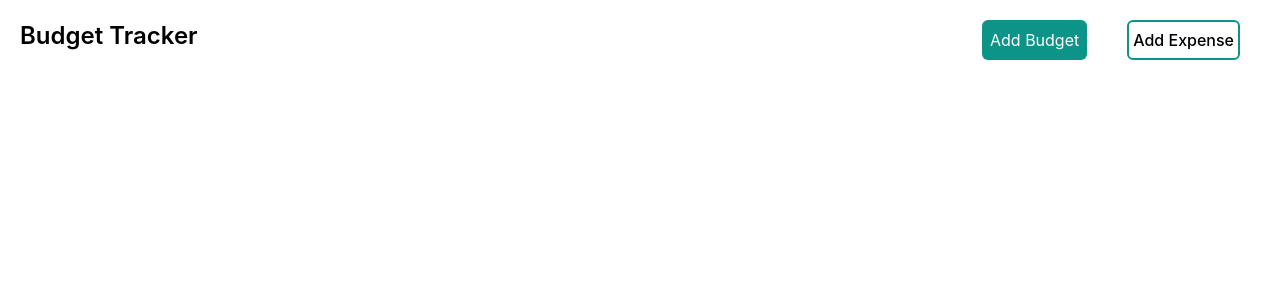
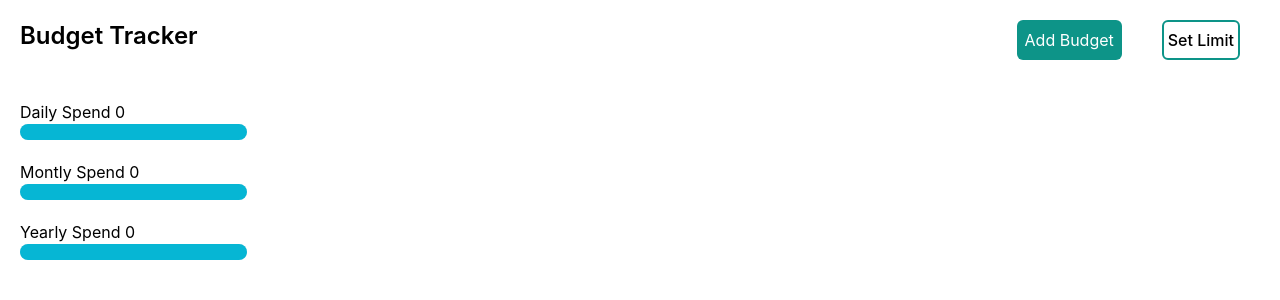
Before and after one commit to suryaaprakassh/BudgetTracker, a React (Create React App) app: page / in a window 1280 px wide. Shown: the top 300 px of the page. Built offline with nearby package versions, Linux system fonts and the light colour scheme.

Commit message:
added limit for yearly thing

```diff
--- a/src/App.js
+++ b/src/App.js
@@ -1,15 +1,21 @@
 import TopElement from "./components/TopElement";
 import Card from "./components/Card";
 import Modal from "./utilities/Modal";
+import SideElement from "./components/SideElement";
+import SetLimit from "./components/SetLimit";
 import { AddBudget } from "./components/AddBudget";
 import { useState } from "react";
 import { useBudgets } from "./Contexts/Budgets";
 function App() {
   const [isOpenAdd, setAddOpen] = useState(false);
+  const [isOpenLimit, setLimitpen] = useState(false);
   const { budget, getExpense } = useBudgets();
   return (
     <div className="App">
-			<TopElement setOpen={setAddOpen} />
+      <TopElement setOpen={setAddOpen} setLimitOpen={setLimitpen}/>
+      <div className="flex justify-around h-screen p-5">
+        <SideElement />
+        <div className="w-4/5 flex flex-col">
           {budget.map((b) => {
             const amount = getExpense(b.id);
             return (
@@ -22,8 +28,13 @@ function App() {
               />
             );
           })}
+        </div>
+      </div>
       <Modal open={isOpenAdd} setOpen={setAddOpen}>
         <AddBudget closePopup={setAddOpen} />
+      </Modal>
+      <Modal open={isOpenLimit} setOpen={setLimitpen}>
+        <SetLimit closePopup={setLimitpen}/>
       </Modal>
     </div>
   );
--- a/src/Contexts/Budgets.js
+++ b/src/Contexts/Budgets.js
@@ -22,7 +22,10 @@ export const BudgetProvider = ({ children }) => {
   };
   const addExpense = ({ desc, amount, budget_id }) => {
     setExpense((prevExpense) => {
-			return [...prevExpense, { id: uuid(), desc, amount, budget_id }];
+      return [
+        ...prevExpense,
+        { id: uuid(), desc, amount, budget_id, time: Date.now() },
+      ];
     });
   };
   const getExpense = (id) => {
@@ -36,11 +39,13 @@ export const BudgetProvider = ({ children }) => {
       value={{
         budget,
         addBudget,
+        expense,
         deleteBudget,
         deleteExpense,
         addExpense,
         getExpense,
-			}}>
+      }}
+    >
       {children}
     </BudgetContext.Provider>
   );
--- /dev/null
+++ b/src/components/SetLimit.js
@@ -0,0 +1,58 @@
+import { useState } from "react";
+import useLocalStorage from "../Contexts/useLocalStorage";
+const SetLimit = ({ closePopup }) => {
+  const [limitState, setLimitState] = useLocalStorage("limit", {
+    daily:0,
+    monthly:0,
+    yearly:0
+  });
+	function addTask() {
+		closePopup(false);
+	}
+	return (
+		<div className="w-[300px] h-[300px]  p-5 flex flex-col justify-between ">
+      <h2>Daily Limit</h2>
+			<input
+				type="number"
+        value={limitState.daily}
+        onChange={(e)=>{
+          setLimitState({
+            ...limitState,
+            daily:e.target.value
+          })
+        }}
+				className="w-5/6 border-2 border-teal-600 rounded-md p-2  "
+				placeholder="Enter Yearly Limit"></input>
+      <h2>Montly Limit</h2>
+			<input
+				type="number"
+        value={limitState.monthly}
+        onChange={(e)=>{
+          setLimitState({
+            ...limitState,
+            monthly:e.target.value
+          })
+        }}
+				className="w-5/6 border-2 border-teal-600 rounded-md p-2  "
+				placeholder="Enter Yearly Limit"></input>
+      <h2>Yearly Limit</h2>
+			<input
+				type="number"
+        value={limitState.yearly}
+        onChange={(e)=>{
+          setLimitState({
+            ...limitState,
+            yearly:e.target.value
+          })
+        }}
+				className="w-5/6 border-2 border-teal-600 rounded-md p-2  "
+				placeholder="Enter Yearly Limit"></input>
+			<button
+				className="bg-teal-600 text-white rounded-md px-5 py-2 font-medium mt-2"
+				onClick={addTask}>
+				Add
+			</button>
+		</div>
+	);
+};
+export default SetLimit;
--- /dev/null
+++ b/src/components/SideElement.js
@@ -0,0 +1,71 @@
+import { ProgressBar } from "./ProgressBar";
+import { useBudgets } from "../Contexts/Budgets";
+import { useEffect, useState } from "react";
+import useLocalStorage from "../Contexts/useLocalStorage";
+
+export default function SideElement() {
+  const { expense } = useBudgets();
+  const [limit,setLimit]=useLocalStorage("limit", {})
+  const [spend,setSpend]=useState({
+    daily:0,
+    monthly:0,
+    yearly:0
+  });
+
+  useEffect(()=>{
+    setSpend({
+      daily:0,
+      monthly:0,
+      yearly:0
+    })
+    setSpend((prevSpend)=>{
+      return {
+        ...prevSpend,
+        yearly:expense.reduce((tot,curr)=>{
+          if(Date.now()-curr.time<31536000000){
+            return tot+curr.amount
+          }
+          return tot
+        },0)
+      }
+    })
+    setSpend((prevSpend)=>{
+      return {
+        ...prevSpend,
+        monthly:expense.reduce((tot,curr)=>{
+          if(Date.now()-curr.time<2592000000){
+            return tot+curr.amount
+          }
+          return tot
+        },0)
+      }
+    })
+    for(let exp of expense){
+      if(Date.now()-exp.time<86400000){
+        setSpend((prevSpend)=>{
+          return {
+            ...prevSpend,
+            daily:prevSpend.daily+exp.amount
+          }
+        })
+      }
+    }
+  },[expense])
+
+  return (
+    <div className="w-1/5 justify-self-start">
+      <div>
+        <h2>Daily Spend {spend.daily}</h2>
+        <ProgressBar size={spend.daily/parseInt(limit.daily)*100} />
+      </div>
+      <div>
+        <h2>Montly Spend {spend.monthly}</h2>
+        <ProgressBar size={spend.monthly/parseInt(limit.monthly)*100} />
+      </div>
+      <div>
+        <h2>Yearly Spend {spend.yearly}</h2>
+        <ProgressBar size={spend.yearly/parseInt(limit.yearly)*100} />
+      </div>
+    </div>
+  );
+}
--- a/src/components/TopElement.js
+++ b/src/components/TopElement.js
@@ -1,4 +1,4 @@
-const TopElement = ({ setOpen }) => {
+const TopElement = ({ setOpen ,setLimitOpen}) => {
 	return (
 		<div className="flex space-between p-5">
 			<p className="inline-block mr-auto text-2xl font-semibold">
@@ -12,9 +12,9 @@ const TopElement = ({ setOpen }) => {
 				Add Budget
 			</button>
 			<button className="mx-5 border-solid border-2 rounded-md border-teal-600 p-1 font-medium text-md  " onClick={()=>{
-
+        setLimitOpen(true);
       }}>
-				Add Expense
+        Set Limit
 			</button>
 		</div>
 	);
```
Also changed, not shown: 1 other file (tests, documents, lock files or other folders). Lines whose indentation alone changed are shown as unchanged.
